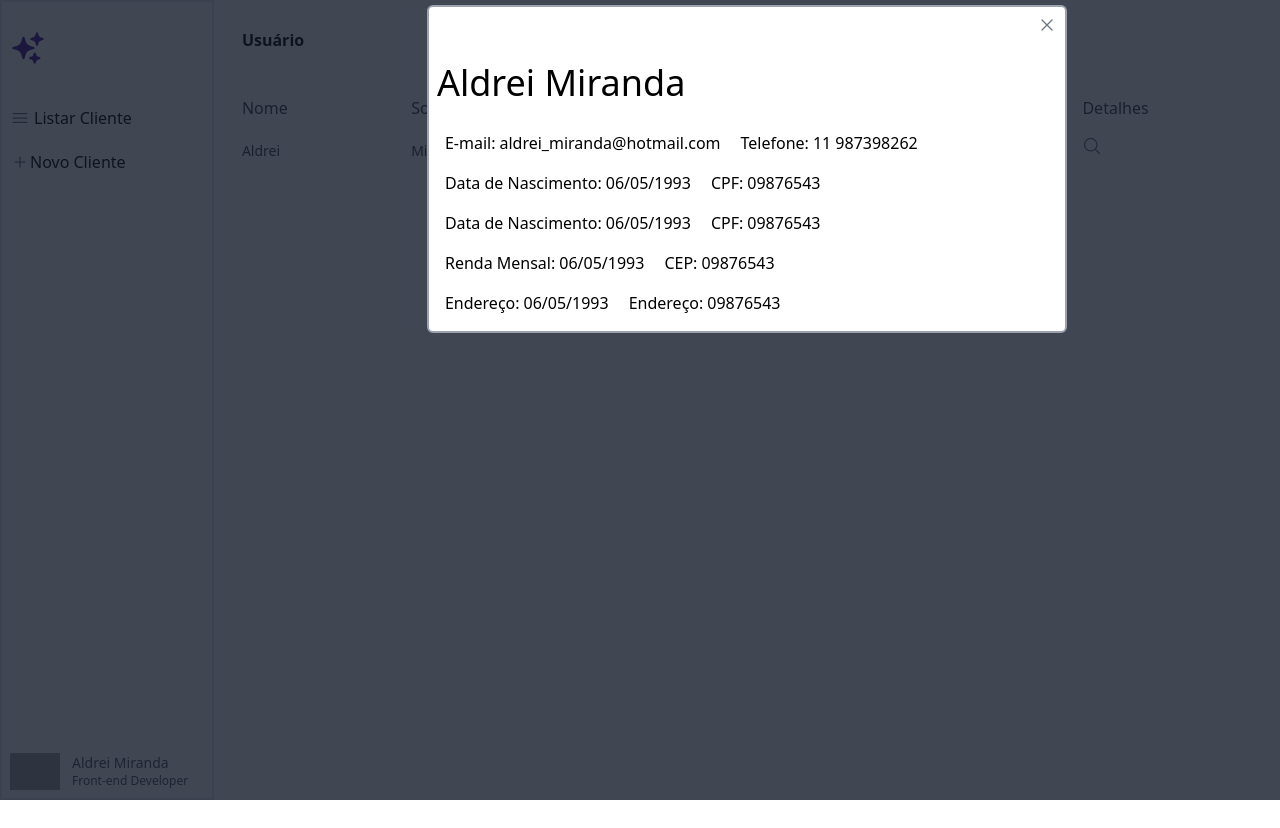
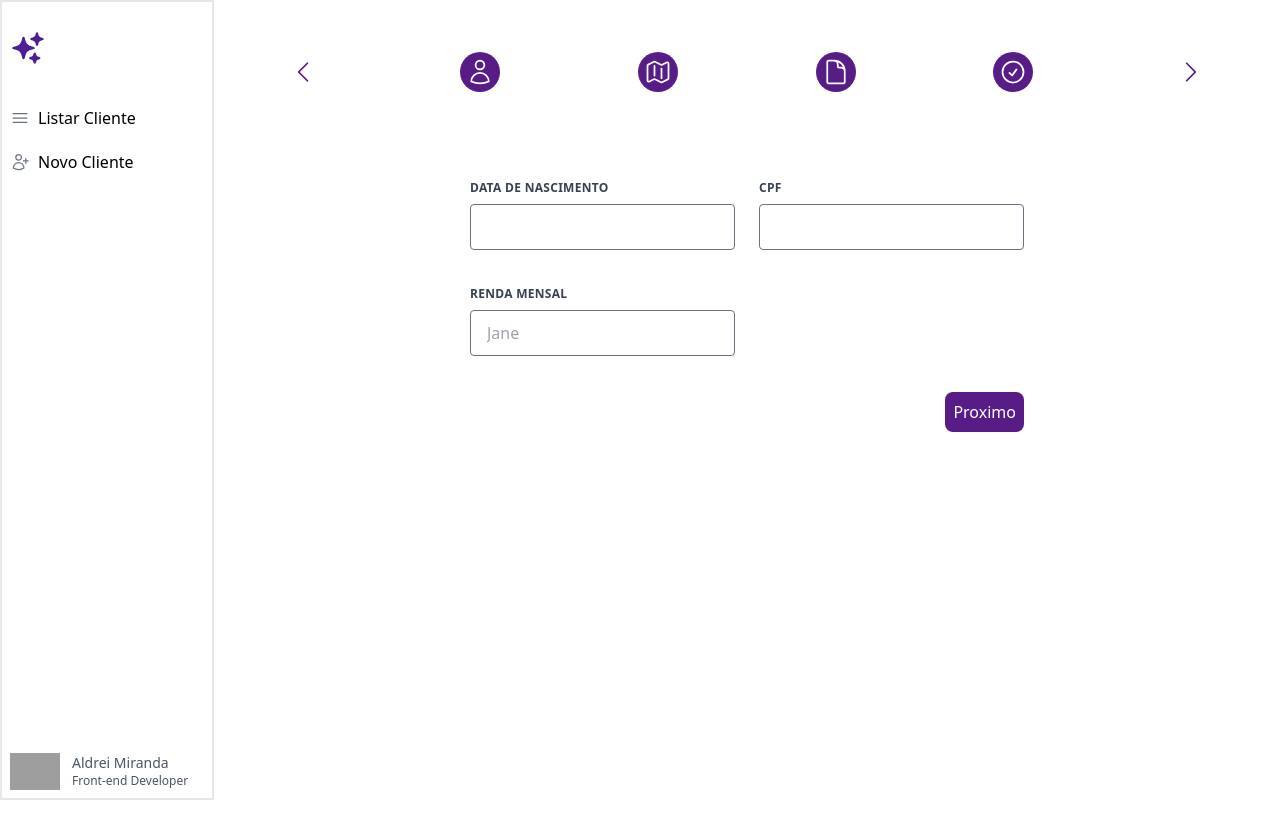
Before and after one commit to AldreiMiranda/registers, a Next.js app: page / in a window 1280 px wide. Built offline with nearby package versions, Linux system fonts and the light colour scheme; grey boxes are pictures that could not be loaded.

Commit message:
create new forms

```diff
--- a/src/modules/index.tsx
+++ b/src/modules/index.tsx
@@ -2,11 +2,12 @@ import React from "react";
 import Image from "next/image";
 
 import { Bars3Icon } from "@heroicons/react/24/outline";
-import { PlusSmallIcon } from "@heroicons/react/24/outline";
+import { UserPlusIcon } from "@heroicons/react/24/outline";
 import { SparklesIcon } from "@heroicons/react/24/solid";
 
 import { List } from "../ui/list";
 import { Modal } from "../ui/modal";
+import { Wizard } from "../ui/wizard";
 
 export function Home() {
   return (
@@ -18,11 +19,13 @@ export function Home() {
           </div>
           <div className=" hover:bg-gray-200 active:bg-gray-300 p-2 flex items-center">
             <Bars3Icon className="h-5 w-5 text-gray-500" />
-            <button className="text-black text-1xl p-1">Listar Cliente</button>
+            <button className="text-black text-1xl p-1 pl-2">
+              Listar Cliente
+            </button>
           </div>
           <div className=" hover:bg-gray-200 active:bg-gray-300 p-2 flex items-center">
-            <PlusSmallIcon className="h-5 w-5 text-gray-500" />
-            <button className="text-black text-1xl"> Novo Cliente </button>
+            <UserPlusIcon className="h-5 w-5 text-gray-500" />
+            <button className="text-black text-1xl pl-2"> Novo Cliente </button>
           </div>
         </div>
         <div className="flex p-2 items-center">
@@ -43,8 +46,7 @@ export function Home() {
         </div>
       </div>
       <div className="w-full h-full mt-7">
-        <List />
-        <Modal />
+        <Wizard />
       </div>
     </div>
   );
--- /dev/null
+++ b/src/ui/wizard.tsx
@@ -0,0 +1,223 @@
+import React from "react";
+import { UserIcon } from "@heroicons/react/24/outline";
+import { MapIcon } from "@heroicons/react/24/outline";
+import { DocumentIcon } from "@heroicons/react/24/outline";
+import { CheckCircleIcon } from "@heroicons/react/24/outline";
+import { ChevronLeftIcon } from "@heroicons/react/24/solid";
+import { ChevronRightIcon } from "@heroicons/react/24/solid";
+
+export const Wizard = () => {
+  return (
+    <>
+      <div className="w-full py-6">
+        <div className="flex">
+          <div className="w-1/4">
+            <div className="relative mb-2">
+              <div className="w-10 h-10 mx-auto ounded-full text-lg flex items-center justify-center">
+                <ChevronLeftIcon className="h-7 w-7 text-purple-900  hover:text-black" />
+              </div>
+            </div>
+          </div>
+
+          <div className="w-1/4">
+            <div className="relative mb-2">
+              <div className="w-10 h-10 mx-auto bg-purple-900 rounded-full text-lg text-white flex items-center justify-center">
+                <UserIcon className="h-7 w-7 text-white  hover:text-purple-400" />
+              </div>
+            </div>
+          </div>
+
+          <div className="w-1/4">
+            <div className="relative mb-2">
+              <div className="w-10 h-10 mx-auto bg-purple-900 rounded-full text-lg text-white flex items-center justify-center">
+                <MapIcon className="h-7 w-7 text-white  hover:text-purple-400" />
+              </div>
+            </div>
+          </div>
+
+          <div className="w-1/4">
+            <div className="relative mb-2">
+              <div className="w-10 h-10 mx-auto bg-purple-900 rounded-full text-lg text-white flex items-center justify-center">
+                <DocumentIcon className="h-7 w-7 text-white  hover:text-purple-400" />
+              </div>
+            </div>
+          </div>
+
+          <div className="w-1/4">
+            <div className="relative mb-2">
+              <div className="w-10 h-10 mx-auto bg-purple-900 rounded-full text-lg text-white flex items-center justify-center">
+                <CheckCircleIcon className="h-7 w-7 text-white  hover:text-purple-400" />
+              </div>
+            </div>
+          </div>
+
+          <div className="w-1/4">
+            <div className="relative mb-2">
+              <div className="w-10 h-10 mx-auto rounded-full text-lg flex items-center justify-center">
+                <ChevronRightIcon className="h-7 w-7 text-purple-900  hover:text-black" />
+              </div>
+            </div>
+          </div>
+        </div>
+        <div className="mt-20 flex justify-center">
+          {/* <form>
+            <div className="grid gap-6 mb-6 lg:grid-cols-2">
+              <div>
+                <label className="block uppercase tracking-wide text-gray-700 text-xs font-bold mb-2">
+                  Nome
+                </label>
+                <input
+                  className=" block w-full text-gray-700 border border-gray-500 rounded py-3 px-4 mb-3 leading-tight focus:outline-none focus:bg-white"
+                  id="grid-first-name"
+                  type="text"
+                  placeholder="Jane"
+                />
+              </div>
+              <div>
+                <label className="block uppercase tracking-wide text-gray-700 text-xs font-bold mb-2">
+                  Sobrenome
+                </label>
+                <input
+                  className=" block w-full text-gray-700 border border-gray-500 rounded py-3 px-4 mb-3 leading-tight focus:outline-none focus:bg-white"
+                  id="grid-first-name"
+                  type="text"
+                  placeholder="Jane"
+                />
+              </div>
+            </div>
+            <div className="grid gap-6 mb-6 lg:grid-cols-2">
+              <div>
+                <label className="block uppercase tracking-wide text-gray-700 text-xs font-bold mb-2">
+                  E-mail
+                </label>
+                <input
+                  className=" block w-full text-gray-700 border border-gray-500 rounded py-3 px-4 mb-3 leading-tight focus:outline-none focus:bg-white"
+                  id="grid-first-name"
+                  type="text"
+                  placeholder="Jane"
+                />
+              </div>
+              <div>
+                <label className="block uppercase tracking-wide text-gray-700 text-xs font-bold mb-2">
+                  Telefone
+                </label>
+                <input
+                  className=" block w-full text-gray-700 border border-gray-500 rounded py-3 px-4 mb-3 leading-tight focus:outline-none focus:bg-white"
+                  id="grid-first-name"
+                  type="text"
+                  placeholder="Jane"
+                />
+              </div>
+            </div>
+            <div className="flex justify-end ">
+              <button className="bg-purple-900 text-white rounded-lg p-2">
+                Proximo
+              </button>
+            </div>
+          </form> */}
+
+          {/* <form>
+            <div className="grid gap-6 mb-6 lg:grid-cols-2">
+              <div>
+                <label className="block uppercase tracking-wide text-gray-700 text-xs font-bold mb-2">
+                  CEP
+                </label>
+                <input
+                  className=" block w-full text-gray-700 border border-gray-500 rounded py-3 px-4 mb-3 leading-tight focus:outline-none focus:bg-white"
+                  id="grid-first-name"
+                  type="text"
+                  placeholder=""
+                />
+              </div>
+              <div>
+                <label className="block uppercase tracking-wide text-gray-700 text-xs font-bold mb-2">
+                  Endedreço 1
+                </label>
+                <input
+                  className=" block w-full text-gray-700 border border-gray-500 rounded py-3 px-4 mb-3 leading-tight focus:outline-none focus:bg-white"
+                  id="grid-first-name"
+                  type="text"
+                  placeholder=""
+                />
+              </div>
+            </div>
+            <div className="grid gap-6 mb-6 lg:grid-cols-2">
+              <div>
+                <label className="block uppercase tracking-wide text-gray-700 text-xs font-bold mb-2">
+                  CEP
+                </label>
+                <input
+                  className=" block w-full text-gray-700 border border-gray-500 rounded py-3 px-4 mb-3 leading-tight focus:outline-none focus:bg-white"
+                  id="grid-first-name"
+                  type="text"
+                  placeholder="Jane"
+                />
+              </div>
+              <div>
+                <label className="block uppercase tracking-wide text-gray-700 text-xs font-bold mb-2">
+                  Endereço 2
+                </label>
+                <input
+                  className=" block w-full text-gray-700 border border-gray-500 rounded py-3 px-4 mb-3 leading-tight focus:outline-none focus:bg-white"
+                  id="grid-first-name"
+                  type="text"
+                  placeholder="Jane"
+                />
+              </div>
+            </div>
+            <div className="flex justify-end ">
+              <button className="bg-purple-900 text-white rounded-lg p-2">
+                Proximo
+              </button>
+            </div>
+          </form> */}
+
+          <form>
+            <div className="grid gap-6 mb-6 lg:grid-cols-2">
+              <div>
+                <label className="block uppercase tracking-wide text-gray-700 text-xs font-bold mb-2">
+                  Data de nascimento
+                </label>
+                <input
+                  className=" block w-full text-gray-700 border border-gray-500 rounded py-3 px-4 mb-3 leading-tight focus:outline-none focus:bg-white"
+                  id="grid-first-name"
+                  type="text"
+                  placeholder=""
+                />
+              </div>
+              <div>
+                <label className="block uppercase tracking-wide text-gray-700 text-xs font-bold mb-2">
+                  CPF
+                </label>
+                <input
+                  className=" block w-full text-gray-700 border border-gray-500 rounded py-3 px-4 mb-3 leading-tight focus:outline-none focus:bg-white"
+                  id="grid-first-name"
+                  type="text"
+                  placeholder=""
+                />
+              </div>
+            </div>
+            <div className="grid gap-6 mb-6 lg:grid-cols-2">
+              <div>
+                <label className="block uppercase tracking-wide text-gray-700 text-xs font-bold mb-2">
+                  Renda Mensal
+                </label>
+                <input
+                  className=" block w-full text-gray-700 border border-gray-500 rounded py-3 px-4 mb-3 leading-tight focus:outline-none focus:bg-white"
+                  id="grid-first-name"
+                  type="text"
+                  placeholder="Jane"
+                />
+              </div>
+            </div>
+            <div className="flex justify-end ">
+              <button className="bg-purple-900 text-white rounded-lg p-2">
+                Proximo
+              </button>
+            </div>
+          </form>
+        </div>
+      </div>
+    </>
+  );
+};
```
